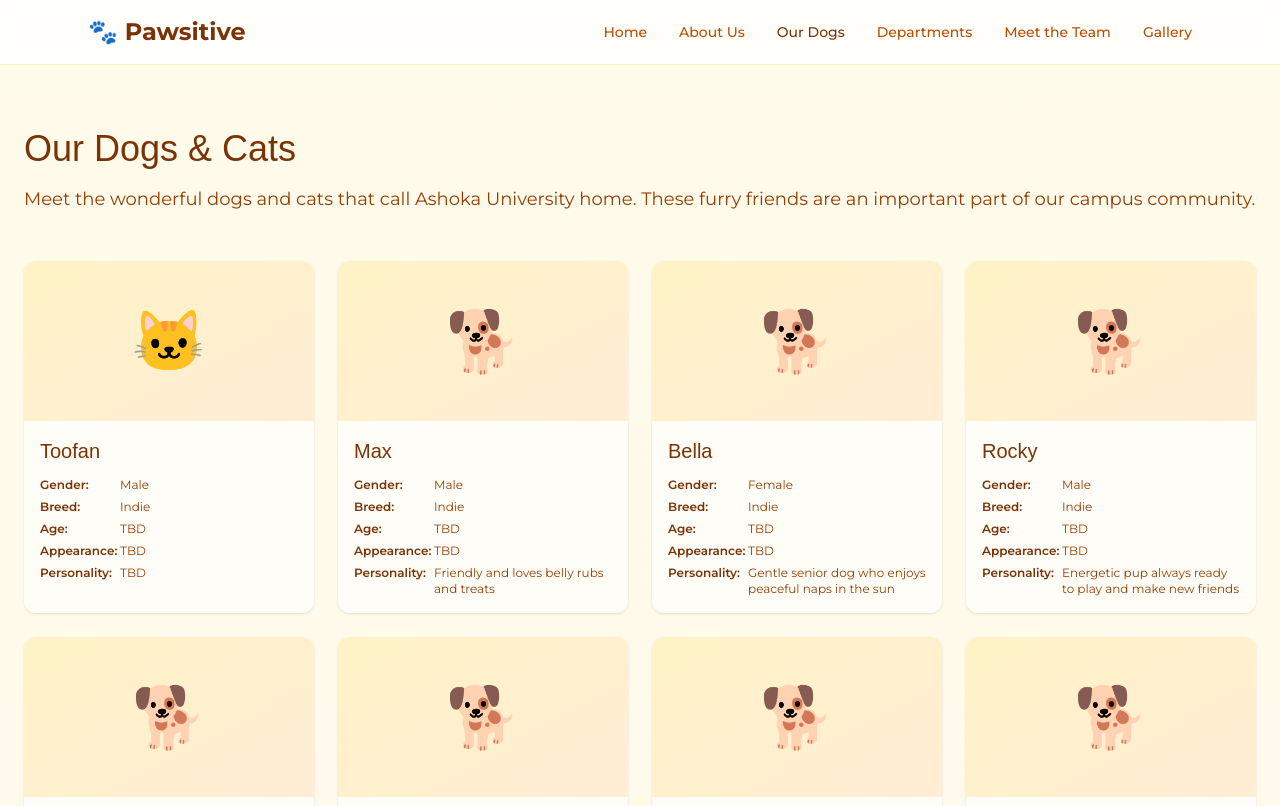
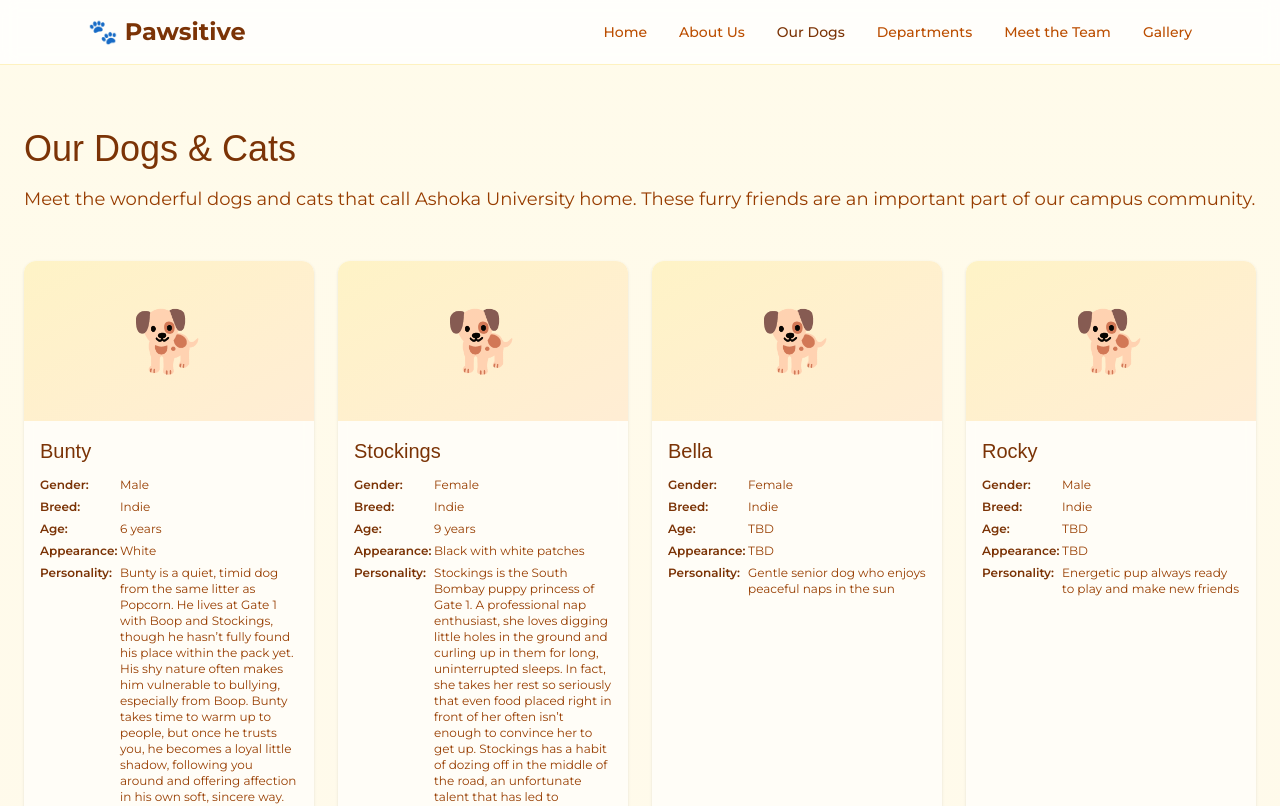
Before and after one commit to pawsitive-ashoka/website, a Next.js app: page /dogs in a window 1280 px wide. Shown: the top 806 px of the page. Built offline with nearby package versions, Linux system fonts and the light colour scheme; a web font is replaced by a local one.

Commit message:
initial commit

```diff
--- a/src/app/dogs/page.tsx
+++ b/src/app/dogs/page.tsx
@@ -1,23 +1,24 @@
 export default function DogsPage() {
   const dogs = [
     {
-      name: "Toofan",
+      name: "Bunty",
       gender: "Male",
       breed: "Indie",
-      age: "TBD",
-      appearance: "TBD",
-      personality: "TBD",
-      image: "/dogs/toofan.jpg", // Placeholder - add actual image path
-      isCat: true,
+      age: "6 years",
+      appearance: "White",
+      location: "Gate 1",
+      personality: "Bunty is a quiet, timid dog from the same litter as Popcorn. He lives at Gate 1 with Boop and Stockings, though he hasn’t fully found his place within the pack yet. His shy nature often makes him vulnerable to bullying, especially from Boop. Bunty takes time to warm up to people, but once he trusts you, he becomes a loyal little shadow, following you around and offering affection in his own soft, sincere way.",
+      image: "/dogs/bunty.jpg", // Placeholder - add actual image path
     },
     {
-      name: "Max",
-      gender: "Male",
+      name: "Stockings",
+      gender: "Female",
       breed: "Indie",
-      age: "TBD",
-      appearance: "TBD",
-      personality: "Friendly and loves belly rubs and treats",
-      image: "/dogs/max.jpg", // Placeholder - add actual image path
+      age: "9 years",
+      appearance: "Black with white patches",
+      location: "Gate 1",
+      personality: "Stockings is the South Bombay puppy princess of Gate 1. A professional nap enthusiast, she loves digging little holes in the ground and curling up in them for long, uninterrupted sleeps. In fact, she takes her rest so seriously that even food placed right in front of her often isn’t enough to convince her to get up.  Stockings has a habit of dozing off in the middle of the road, an unfortunate talent that has led to multiple vehicular accidents. Yet, time and again, she has proven just how resilient she is, bouncing back every single time with the same sleepy charm intact.",
+      image: "/dogs/stockings.jpg", // Placeholder - add actual image path
     },
     {
       name: "Bella",
@@ -45,6 +46,7 @@ export default function DogsPage() {
       appearance: "TBD",
       personality: "Sweet and shy, loves gentle pets and quiet company",
       image: "/dogs/luna.jpg", // Placeholder - add actual image path
+      isCat: true,
     },
     // Placeholder entries for remaining 35 dogs - update with actual information
     ...Array.from({ length: 35 }, (_, i) => ({
```
